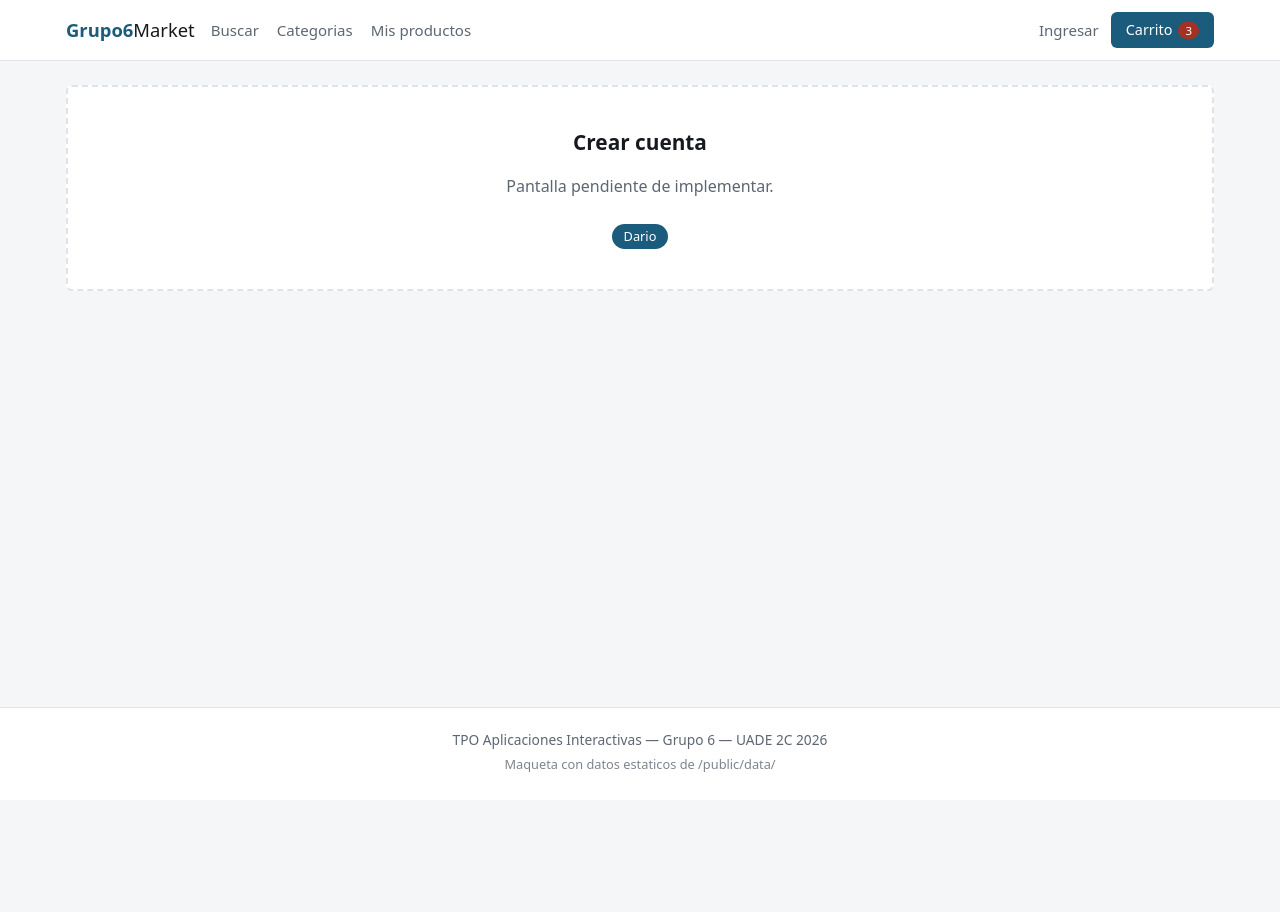
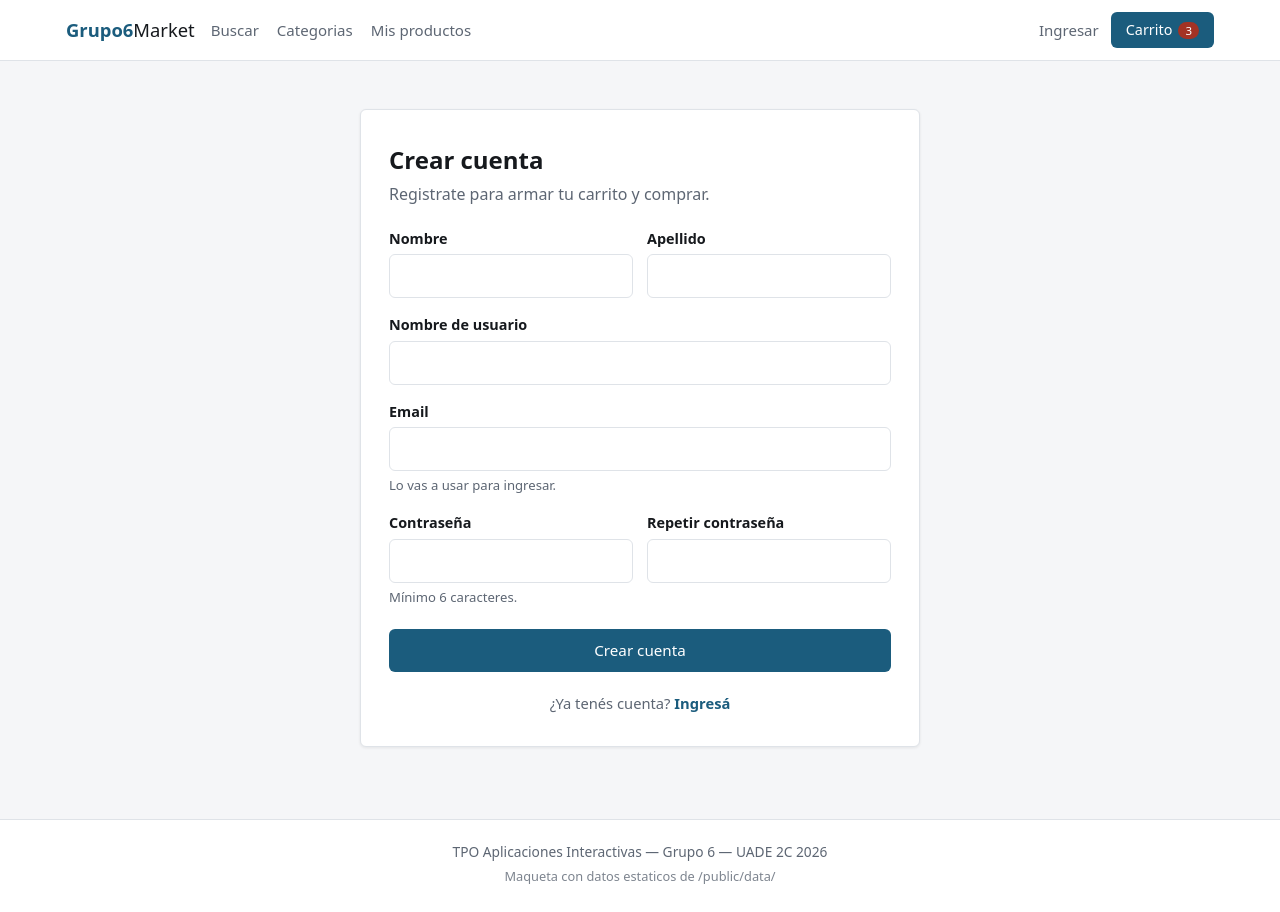
Before and after one commit to Palomac07/front-ecommerce, a React (Vite) app: page /registro in a window 1280 px wide. Before the commit the page ends 800 px from the top, so only its background shows below. Built offline with nearby package versions, Linux system fonts and the light colour scheme.

Commit message:
feat(auth): implemento la pantalla de registro

```diff
--- a/src/features/auth/Registro.jsx
+++ b/src/features/auth/Registro.jsx
@@ -1,22 +1,145 @@
+import { useState } from 'react'
+import { Link, useNavigate } from 'react-router-dom'
+import CampoFormulario from './CampoFormulario.jsx'
+import { registrar } from './authApi.js'
+import { hayErrores, validarRegistro } from './validaciones.js'
+import './auth.css'
+
 /**
  * Crear cuenta — Dueño: Dario
  *
- * Endpoints a cubrir:
- *   - POST /api/usuarios
- *   - GET  /api/usuarios/{id}
+ * POST /api/usuarios con UsuarioRequest. Al terminar lleva al login con el
+ * email ya cargado; la consulta GET /api/usuarios/{id} la usa la pantalla de
+ * login para mostrar la cuenta de la sesion activa.
  *
- * Datos de prueba: public/data/login.json (el objeto usuario de adentro)
- *
- * El campo rol solo acepta "CLIENTE" o "VENDEDOR".
- *
- * Reemplazar todo este archivo por la pantalla real.
+ * No hay selector de rol a proposito: el back asigna CLIENTE cuando no se
+ * manda. Si el formulario ofreciera VENDEDOR, cualquiera podria darse
+ * permisos de vendedor solo con elegirlo.
  */
+
+const VALORES_INICIALES = {
+  username: '',
+  email: '',
+  password: '',
+  confirmarPassword: '',
+  nombre: '',
+  apellido: '',
+}
+
 export default function Registro() {
+  const navigate = useNavigate()
+
+  const [valores, setValores] = useState(VALORES_INICIALES)
+  const [errores, setErrores] = useState({})
+  const [errorServidor, setErrorServidor] = useState(null)
+  const [enviando, setEnviando] = useState(false)
+
+  function handleChange(event) {
+    const { name, value } = event.target
+    setValores((anteriores) => ({ ...anteriores, [name]: value }))
+    setErrores((anteriores) => ({ ...anteriores, [name]: undefined }))
+  }
+
+  async function handleSubmit(event) {
+    event.preventDefault()
+
+    const nuevosErrores = validarRegistro(valores)
+    setErrores(nuevosErrores)
+    setErrorServidor(null)
+    if (hayErrores(nuevosErrores)) return
+
+    setEnviando(true)
+    try {
+      // Solo los campos de UsuarioRequest: la confirmacion no viaja y el rol tampoco.
+      const usuario = await registrar({
+        username: valores.username.trim(),
+        email: valores.email.trim(),
+        password: valores.password,
+        nombre: valores.nombre.trim(),
+        apellido: valores.apellido.trim(),
+      })
+
+      navigate('/login', { replace: true, state: { emailRegistrado: usuario.email } })
+    } catch (error) {
+      setErrorServidor(error.message)
+      setEnviando(false)
+    }
+  }
+
+  // Todos los campos comparten valor, onChange y error con el mismo nombre.
+  const propsCampo = (name) => ({
+    id: `registro-${name}`,
+    name,
+    value: valores[name],
+    onChange: handleChange,
+    error: errores[name],
+  })
+
   return (
-    <div className="pendiente">
-      <h2>Crear cuenta</h2>
-      <p>Pantalla pendiente de implementar.</p>
-      <span className="duenio">Dario</span>
-    </div>
+    <section className="auth">
+      <div className="auth-tarjeta auth-tarjeta-ancha card">
+        <h1>Crear cuenta</h1>
+        <p className="auth-subtitulo">
+          Registrate para armar tu carrito y comprar.
+        </p>
+
+        {errorServidor && (
+          <p className="auth-alerta" role="alert">{errorServidor}</p>
+        )}
+
+        <form onSubmit={handleSubmit} noValidate>
+          <div className="auth-fila">
+            <CampoFormulario
+              {...propsCampo('nombre')}
+              etiqueta="Nombre"
+              autoComplete="given-name"
+            />
+            <CampoFormulario
+              {...propsCampo('apellido')}
+              etiqueta="Apellido"
+              autoComplete="family-name"
+            />
+          </div>
+
+          <CampoFormulario
+            {...propsCampo('username')}
+            etiqueta="Nombre de usuario"
+            autoComplete="username"
+          />
+
+          <CampoFormulario
+            {...propsCampo('email')}
+            etiqueta="Email"
+            type="email"
+            autoComplete="email"
+            ayuda="Lo vas a usar para ingresar."
+          />
+
+          <div className="auth-fila">
+            <CampoFormulario
+              {...propsCampo('password')}
+              etiqueta="Contraseña"
+              type="password"
+              autoComplete="new-password"
+              ayuda="Mínimo 6 caracteres."
+            />
+            <CampoFormulario
+              {...propsCampo('confirmarPassword')}
+              etiqueta="Repetir contraseña"
+              type="password"
+              autoComplete="new-password"
+            />
+          </div>
+
+          <button type="submit" className="btn auth-boton" disabled={enviando}>
+            {enviando ? 'Creando cuenta…' : 'Crear cuenta'}
+          </button>
+        </form>
+
+        <p className="auth-pie">
+          ¿Ya tenés cuenta? <Link to="/login">Ingresá</Link>
+        </p>
+      </div>
+    </section>
   )
 }
```
